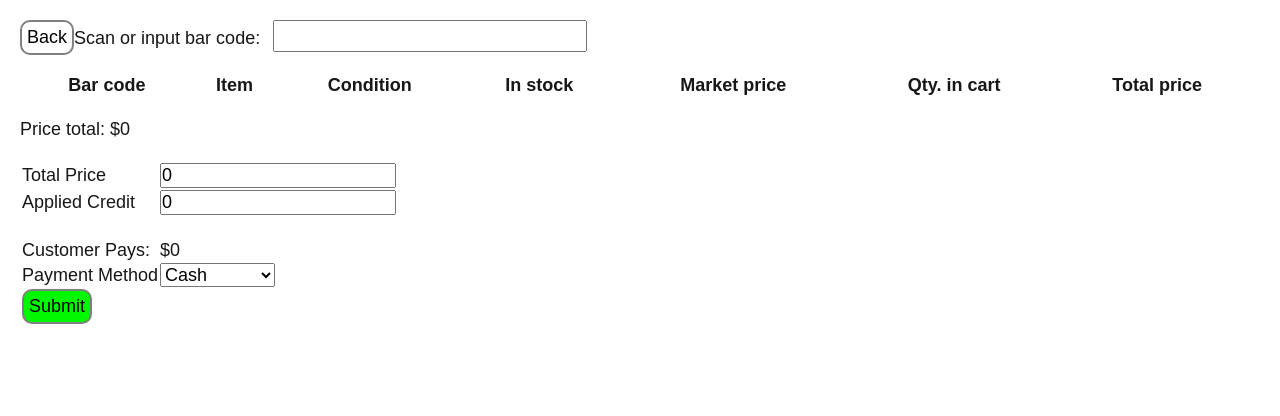
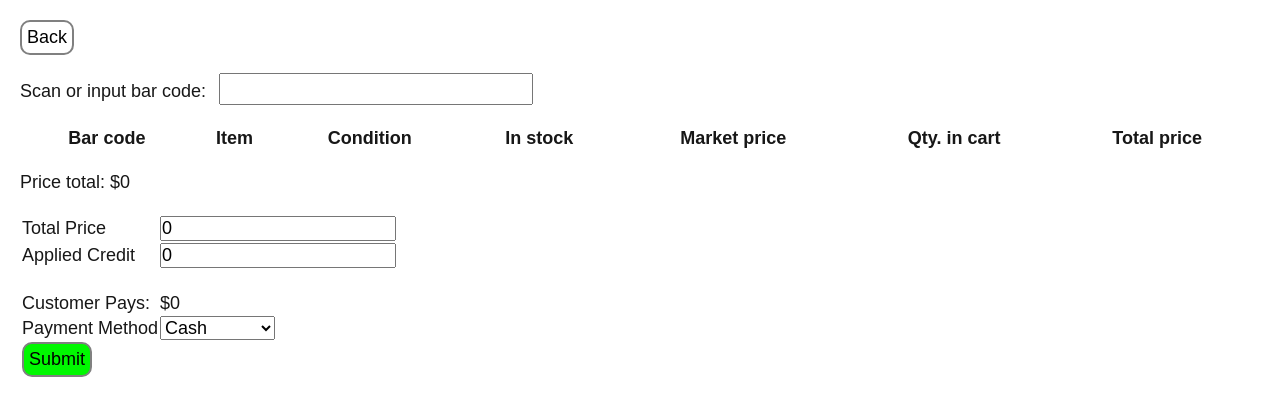
Before and after one commit to NateNate60/route5-inventory-react, a Next.js app: page /sell in a window 1280 px wide. Shown: the top 416 px of the page. Built offline with nearby package versions, Linux system fonts and the light colour scheme.

Commit message:
Back button CSS className in wrong place

```diff
--- a/src/components/buttons/backbutton.jsx
+++ b/src/components/buttons/backbutton.jsx
@@ -2,6 +2,8 @@ import WhiteTextButton from "./whitebutton.jsx"
 
 export default function BackButton () {
     return (
-        <WhiteTextButton text="Back" href=".." float="left" className="back-button"/>
+        <div className="back-button">
+            <WhiteTextButton text="Back" href=".." float="left" className="back-button"/>
+        </div>
     )
 }
```
